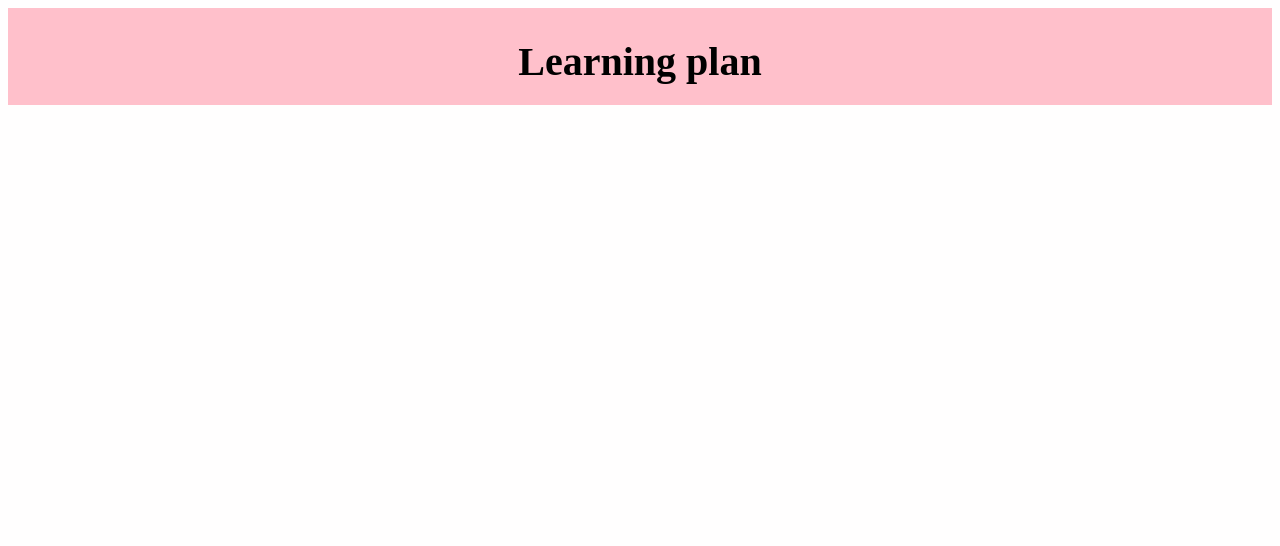
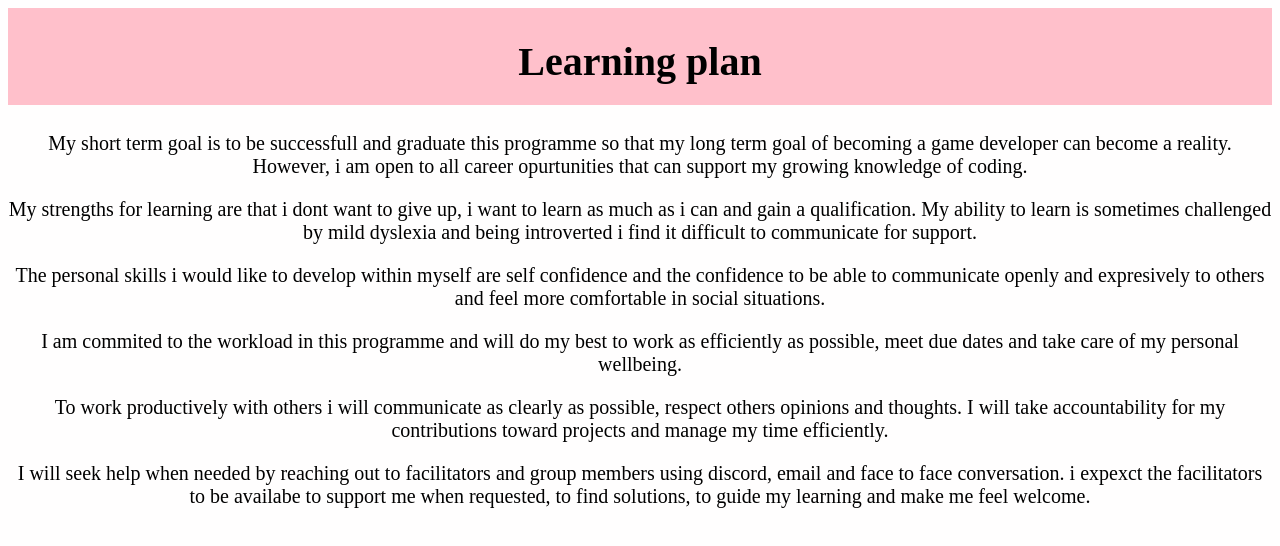
Before and after one commit to ethan-hosie/ethan-hosie.github.io, a plain HTML site: page blog/learning-plan.html in a window 1280 px wide. Drawn offline with Linux system fonts and the light colour scheme; files that its build step writes are made by us from their sources.

Commit message:
add blog posts

```diff
--- a/blog/learning-plan.html
+++ b/blog/learning-plan.html
@@ -1,7 +1,7 @@
 <html>
   <head>
     <body>
-      <link rel="stylesheet" href="styles/main.css" />
+      <link href="/styles/main.css" rel="stylesheet" />
       <meta
         name="viewport"
         content="width=device-width, initial-scale=1, height=device-height"
@@ -10,7 +10,40 @@
 
       <div>
         <h1>Learning plan</h1>
-        <p></p>
+        <p>
+          My short term goal is to be successfull and graduate this programme so
+          that my long term goal of becoming a game developer can become a
+          reality. However, i am open to all career opurtunities that can
+          support my growing knowledge of coding.
+        </p>
+        <p>
+          My strengths for learning are that i dont want to give up, i want to
+          learn as much as i can and gain a qualification. My ability to learn
+          is sometimes challenged by mild dyslexia and being introverted i find
+          it difficult to communicate for support.
+        </p>
+        <p>
+          The personal skills i would like to develop within myself are self
+          confidence and the confidence to be able to communicate openly and
+          expresively to others and feel more comfortable in social situations.
+        </p>
+        <p>
+          I am commited to the workload in this programme and will do my best to
+          work as efficiently as possible, meet due dates and take care of my
+          personal wellbeing.
+        </p>
+        <p>
+          To work productively with others i will communicate as clearly as
+          possible, respect others opinions and thoughts. I will take
+          accountability for my contributions toward projects and manage my time
+          efficiently.
+        </p>
+        <p>
+          I will seek help when needed by reaching out to facilitators and group
+          members using discord, email and face to face conversation. i expexct
+          the facilitators to be availabe to support me when requested, to find
+          solutions, to guide my learning and make me feel welcome.
+        </p>
       </div>
     </body>
   </head>
--- a/styles/main.css
+++ b/styles/main.css
@@ -17,3 +17,7 @@ h1 {
   height: 100px;
   padding-bottom: 20px;
 }
+
+.title {
+  font-size: 30px;
+}
```
Also changed, not shown: blog/classes-and-ids.html (+8 -4 lines), blog/te-houtaewa-template.html (+1 -1 lines), index.html (+1 -1 lines).
